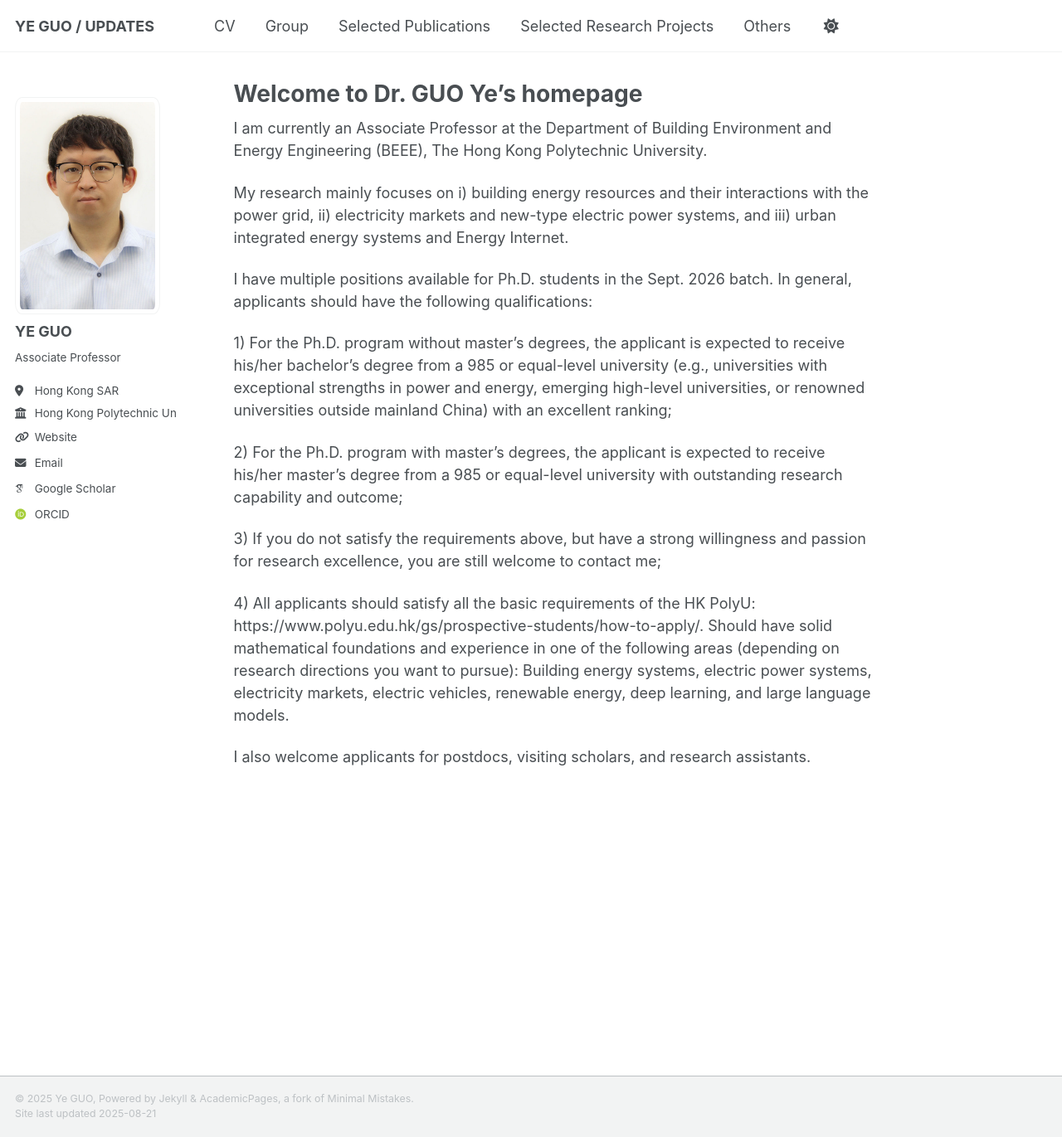
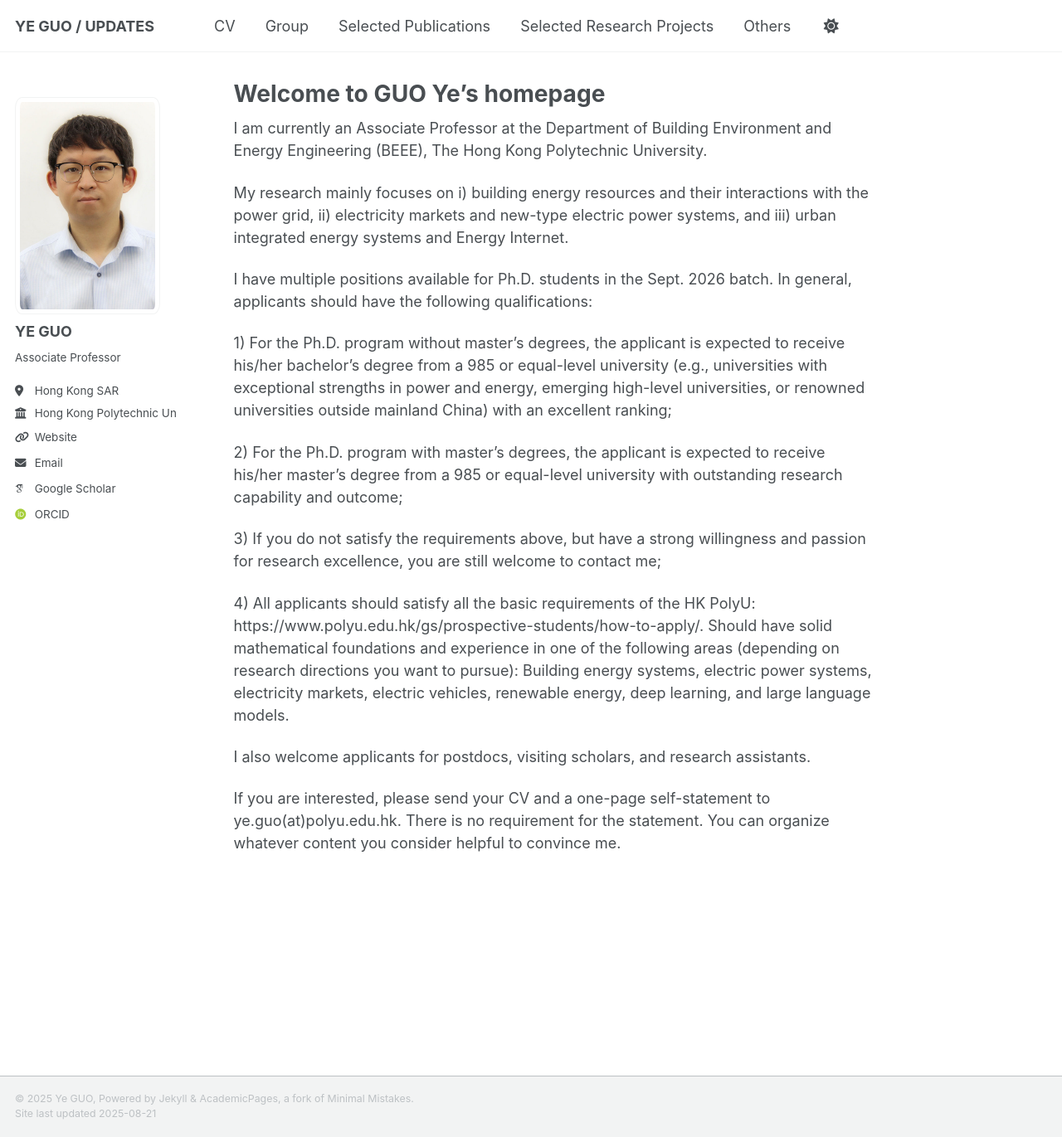
Before and after one commit to ye-guo/ye-guo.github.io, a Jekyll site: the page built from _pages/about.md, in a window 1280 px wide and 1371 px high. Shown: the whole window at 83% size. Built offline with Jekyll 4.4.1, drawn with Linux system fonts in a browser that asks for light colours; some web fonts are replaced; a script that is not in the unit is left out.

Commit message:
Update about.md

```diff
--- a/_pages/about.md
+++ b/_pages/about.md
@@ -1,6 +1,6 @@
 ---
 permalink: /
-title: "Welcome to Dr. GUO Ye's homepage"
+title: "Welcome to GUO Ye's homepage"
 author_profile: true
 redirect_from:
   - /about/
@@ -9,6 +9,8 @@ redirect_from:
 I am currently an Associate Professor at the Department of Building Environment and Energy Engineering (BEEE), The Hong Kong Polytechnic University.
 
 My research mainly focuses on i) building energy resources and their interactions with the power grid, ii) electricity markets and new-type electric power systems, and iii) urban integrated energy systems and Energy Internet.
+
+
 
 I have multiple positions available for Ph.D. students in the Sept. 2026 batch. In general, applicants should have the following qualifications:
 
@@ -21,3 +23,5 @@ I have multiple positions available for Ph.D. students in the Sept. 2026 batch.
 4) All applicants should satisfy all the basic requirements of the HK PolyU: https://www.polyu.edu.hk/gs/prospective-students/how-to-apply/. Should have solid mathematical foundations and experience in one of the following areas (depending on research directions you want to pursue): Building energy systems, electric power systems, electricity markets, electric vehicles, renewable energy, deep learning, and large language models.
 
 I also welcome applicants for postdocs, visiting scholars, and research assistants.
+
+If you are interested, please send your CV and a one-page self-statement to ye.guo(at)polyu.edu.hk. There is no requirement for the statement. You can organize whatever content you consider helpful to convince me.
```
